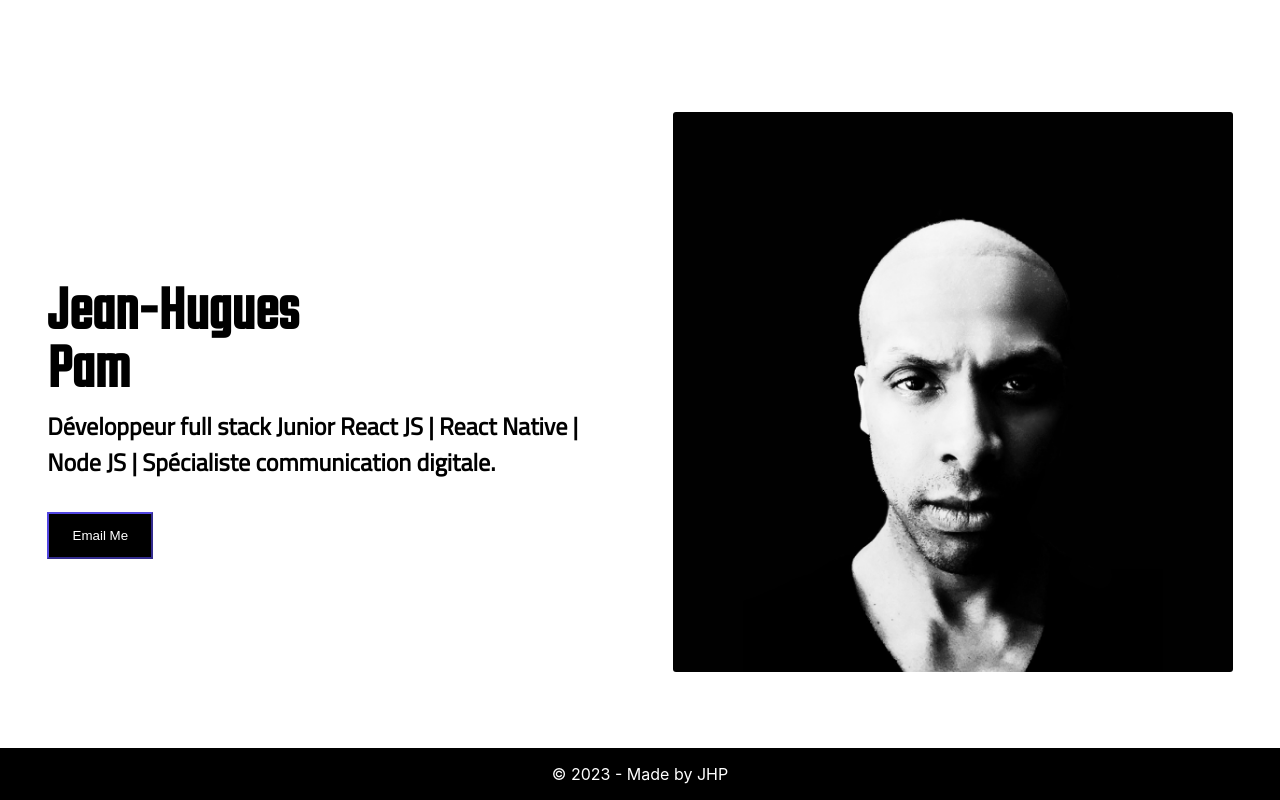
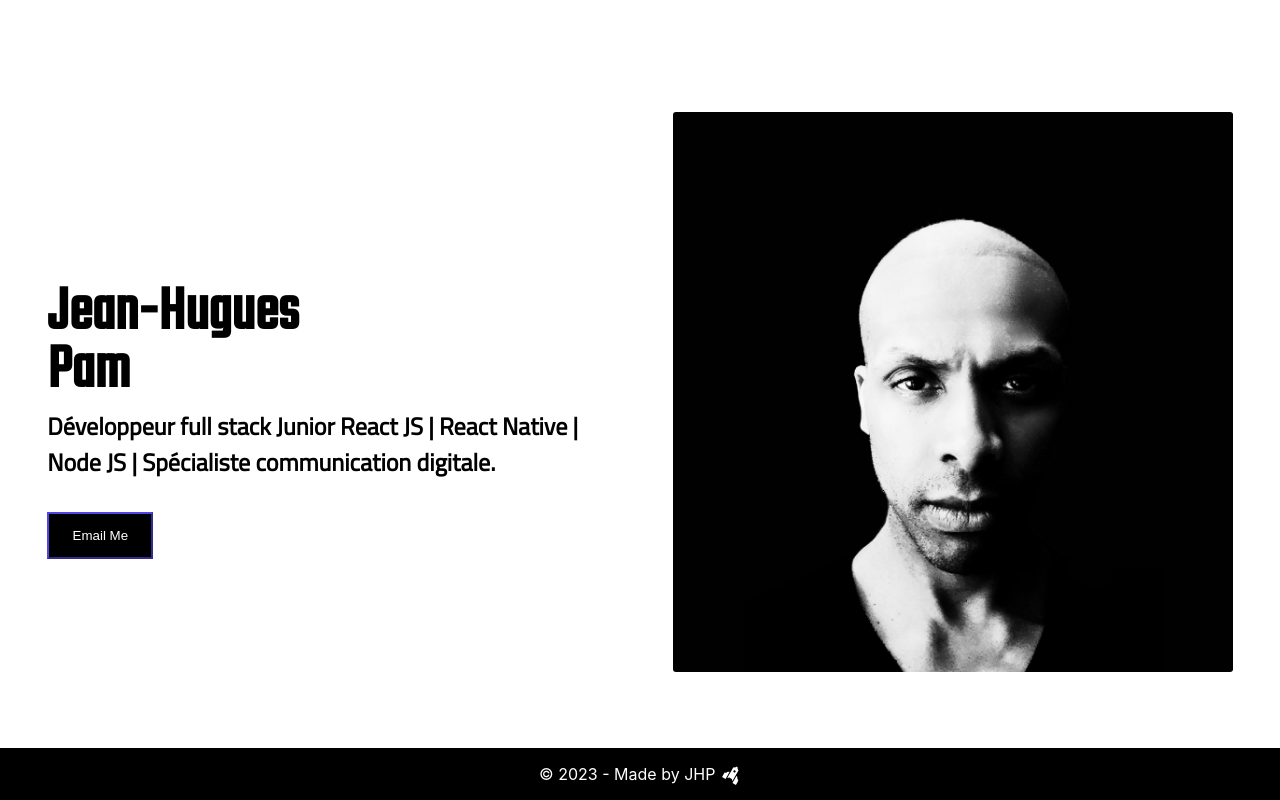
Before and after one commit to jhty75/myresume, a Next.js app: page / in a window 1280 px wide. Shown: the top 800 px of the page. Built offline with nearby package versions, Linux system fonts and the light colour scheme.

Commit message:
myresume

```diff
--- a/components/Footer.js
+++ b/components/Footer.js
@@ -1,10 +1,12 @@
 import styles from '../styles/Footer.module.css';
+import { FontAwesomeIcon } from '@fortawesome/react-fontawesome';
+import { faSpaceAwesome } from '@fortawesome/free-brands-svg-icons';
 
 function Footer() {
     return (
         <div className={styles.mainContainer}>
             <div className={styles.title}>
-                <p>© 2023 - Made by <a href='mailto:jhuguespam@gmail.com' className={styles.jhpLink}>JHP</a></p>
+                <p>© 2023 - Made by <a href='mailto:jhuguespam@gmail.com' className={styles.jhpLink}>JHP</a> <FontAwesomeIcon icon={faSpaceAwesome} style={{color :"white", transform: 'rotate(30deg)', marginLeft: '5px'}}/> </p>
             </div>
         </div>
     )
```
